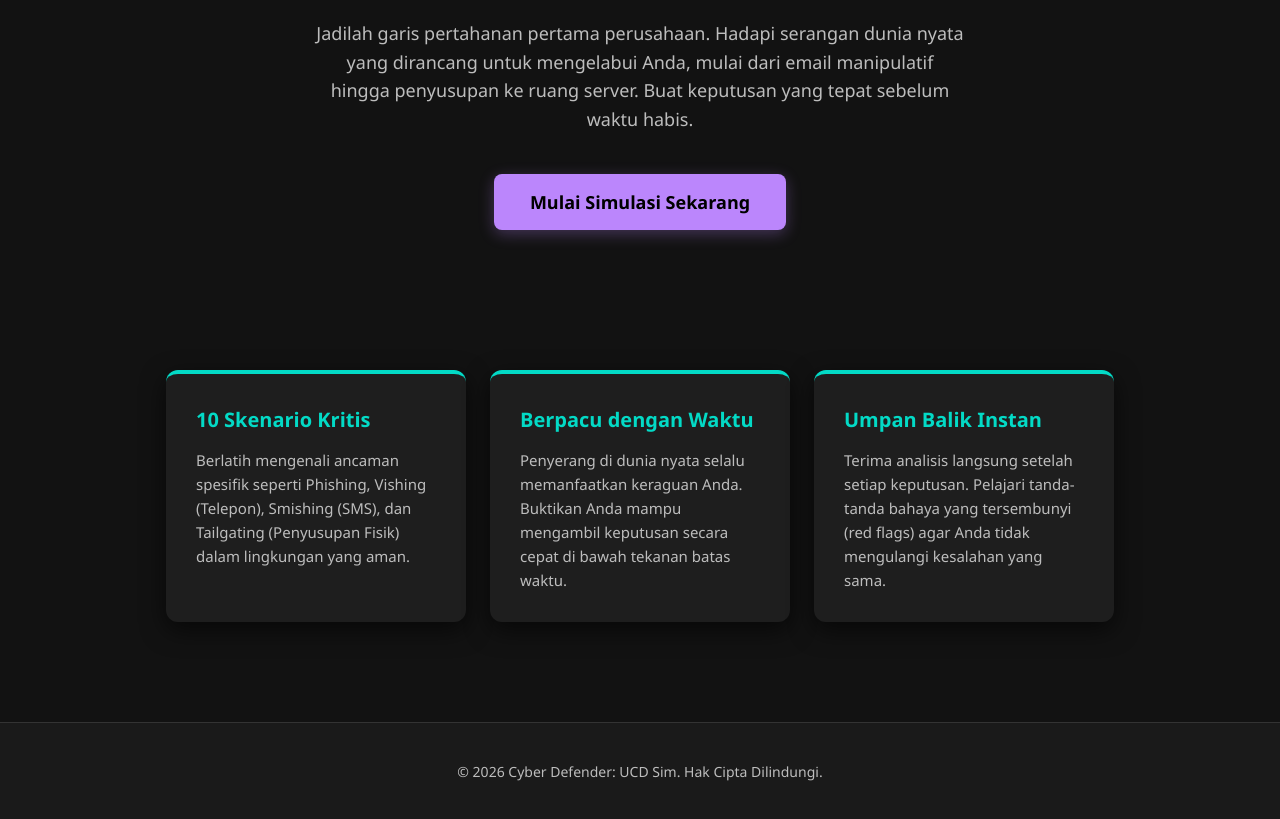
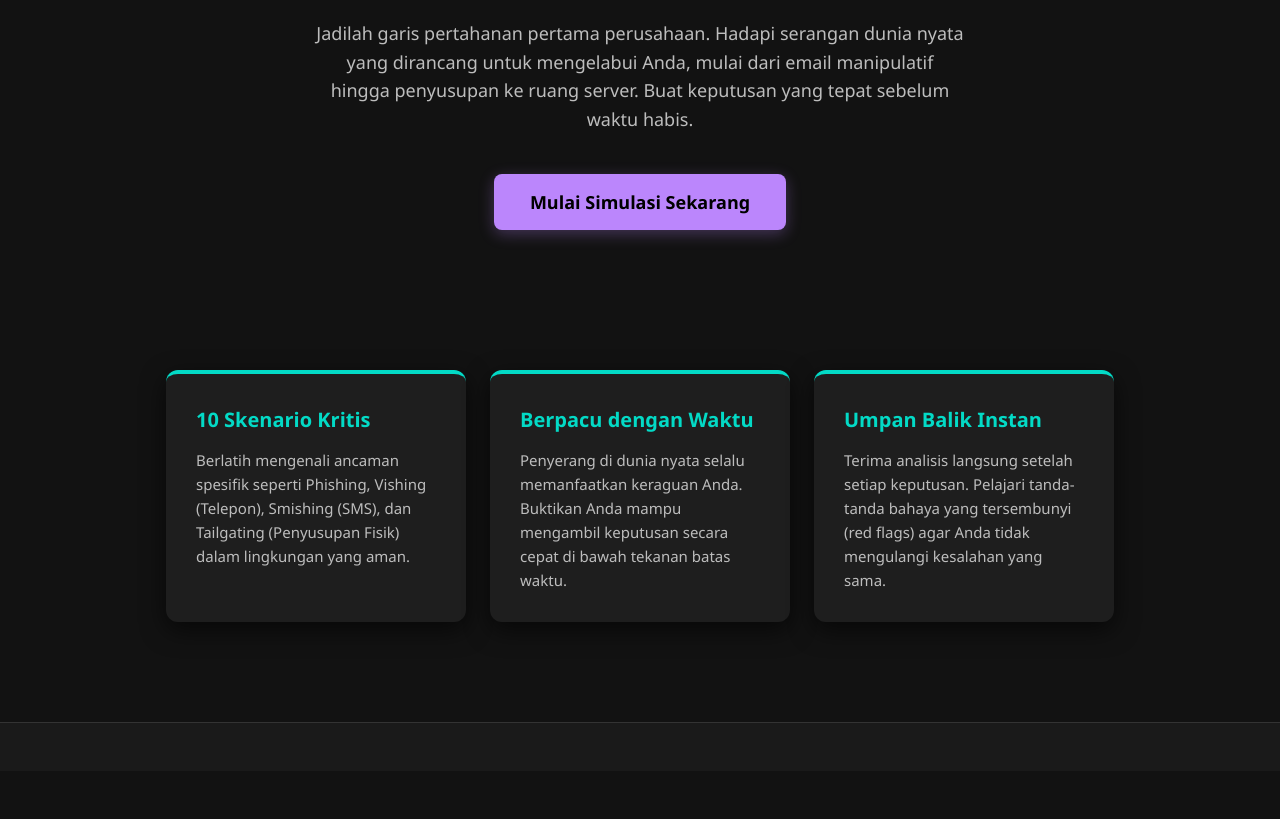
Before and after one commit to staycil/CyberVibe, a plain HTML site: page index.html in a window 1280 px wide. Shown: the part 279-1098 px from the top of the page. After the commit the page ends 1050 px from the top, so only its background shows below. Drawn offline with Linux system fonts and the light colour scheme.

Commit message:
Remove copyright notice from footer
Removed copyright notice from the footer.

```diff
--- a/index.html
+++ b/index.html
@@ -480,7 +480,6 @@
         </section>
 
         <footer>
-            <p>&copy; 2026 Cyber Defender: UCD Sim. Hak Cipta Dilindungi.</p>
         </footer>
     </div>
 
```
